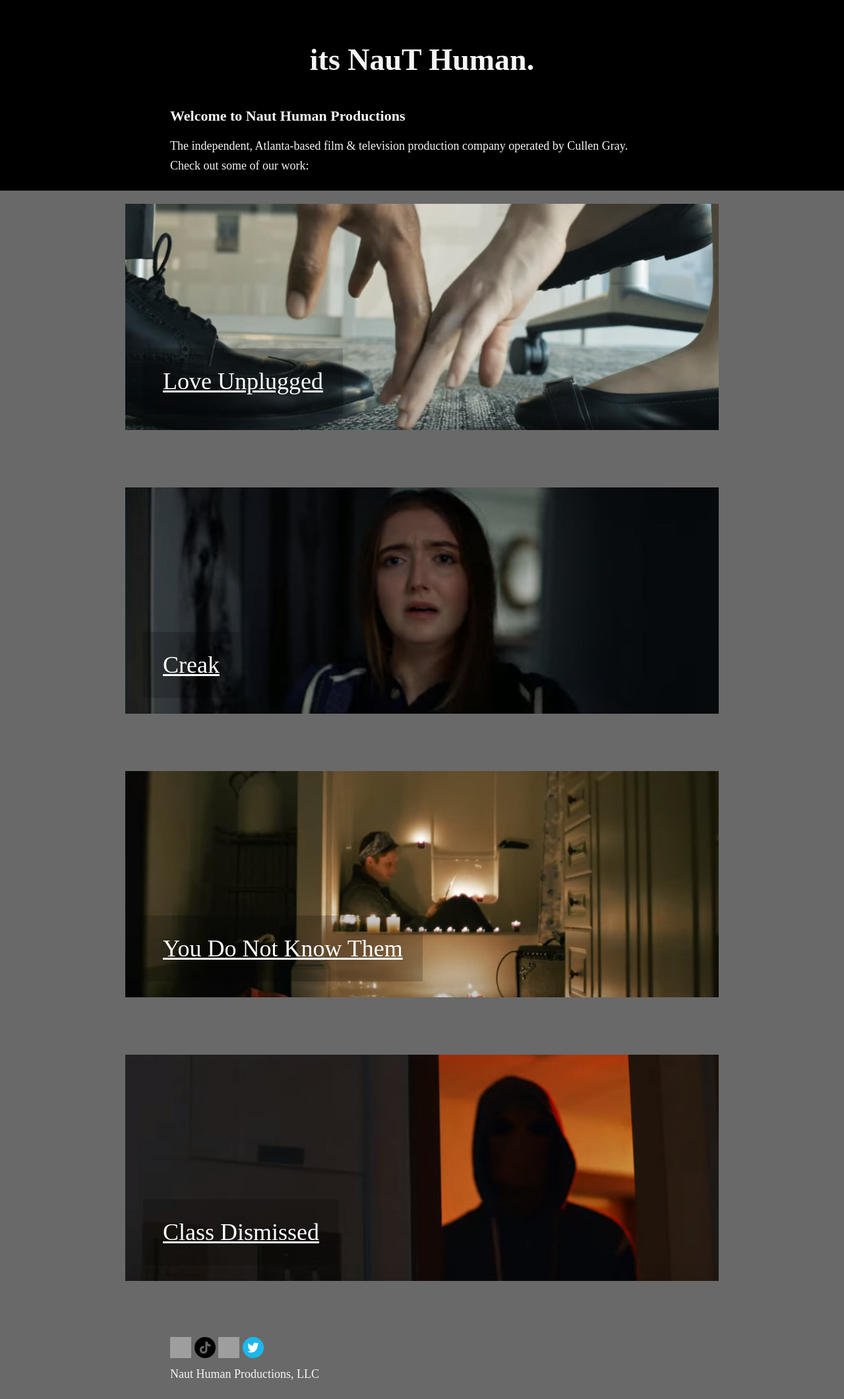
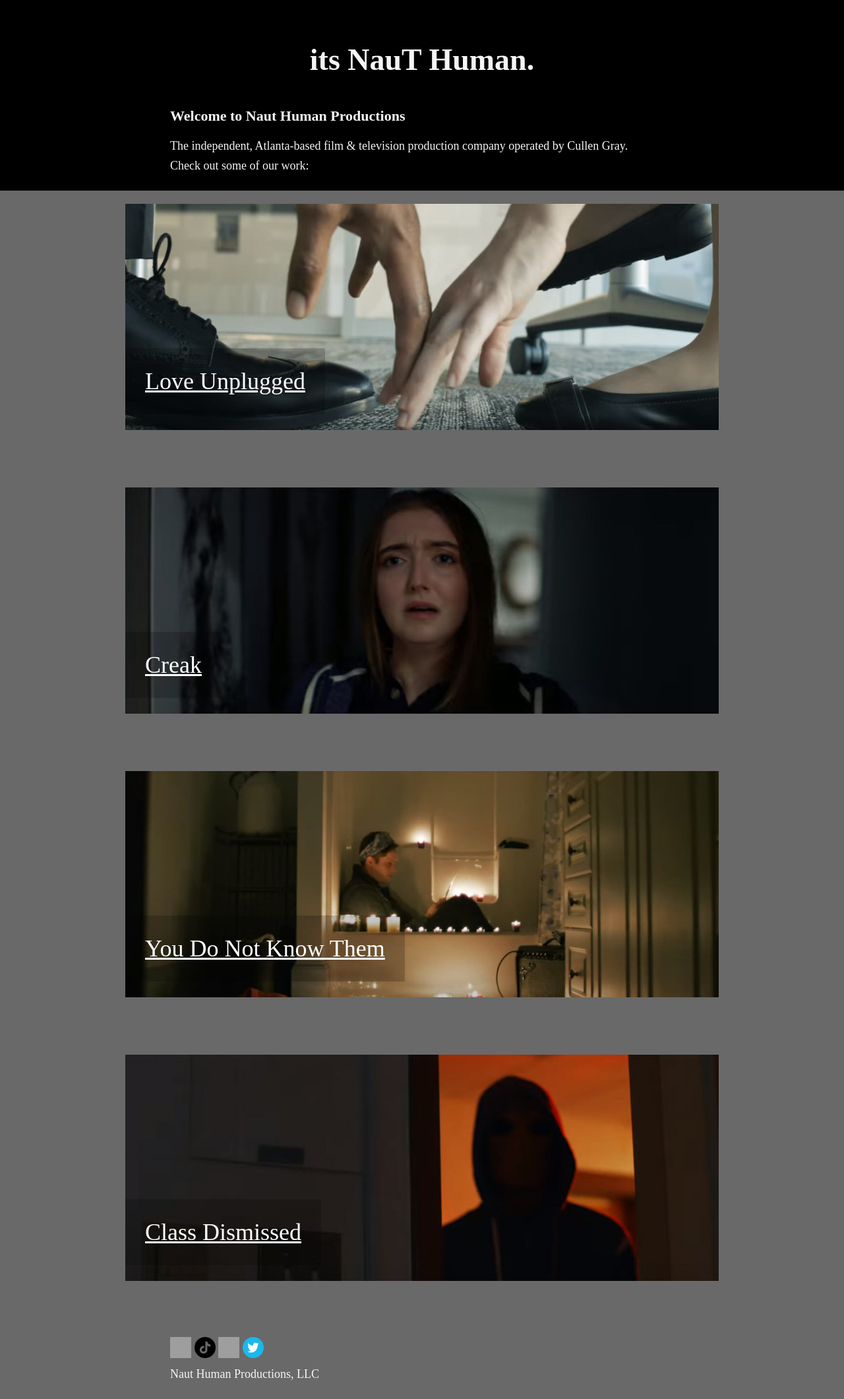
Before and after one commit to nauthuman/nauthuman.github.io, a Jekyll site: the page built from index.html, in a window 1280 px wide. Shown: the whole page at 66% size. Built offline with Jekyll 4.4.1, drawn with Linux system fonts in a browser that asks for light colours; some web fonts are replaced.

Commit message:
Update posts.css

```diff
--- a/stylesheets/posts.css
+++ b/stylesheets/posts.css
@@ -12,11 +12,10 @@
   img.post-image {
     max-width: 900px;
   }
-  div.post-wrapper a.project-title {
+  div.post a.project-title {
     position: relative;
-    text-align: left;
+    text-align: center;
     top: -100px;
-    left: 3%;
     color: white;
     font-size: 36px;
     background-color: rgba(0, 0, 0, 0.2);
```
